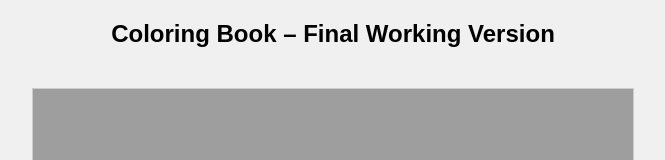
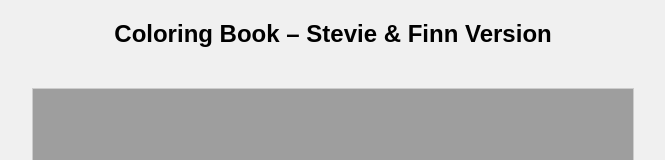
Before and after one commit to jerome-carpen/coloring-demo, a plain HTML site: page index.html in a window 1280 px wide. Shown: the top 160 px of the page, without its empty margins (307-972 px from the left). Drawn offline with Linux system fonts and the light colour scheme.

Commit message:
Update index.html

```diff
--- a/index.html
+++ b/index.html
@@ -19,7 +19,7 @@
     </style>
 </head>
 <body>
-    <h2>Coloring Book – Final Working Version</h2>
+    <h2>Coloring Book – Stevie & Finn Version</h2>
     <canvas id="canvas" width="600" height="800"></canvas>
     <div class="toolbar">
         <div class="color-button" style="background-color:red" onclick="setColor('red')"></div>
```
